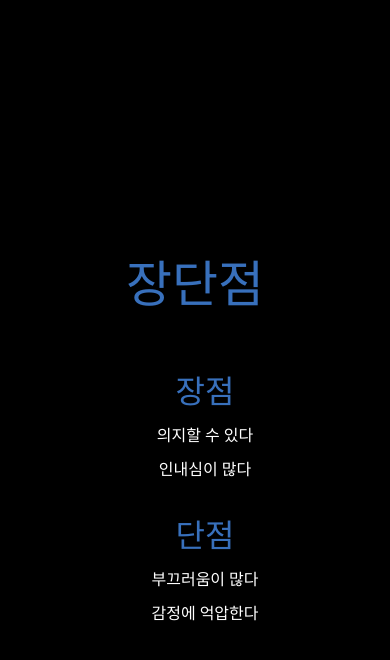
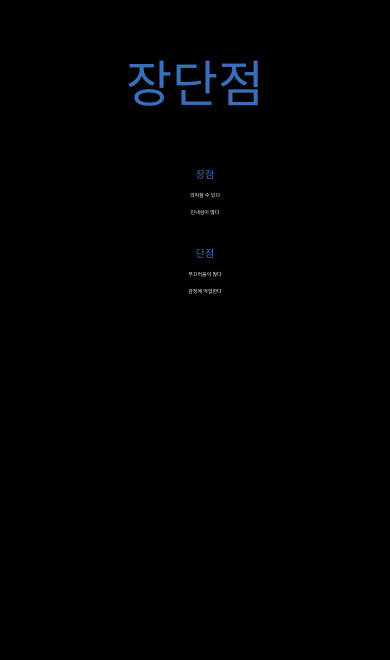
Before and after one commit to neul0129/mbti_project, a React (Create React App) app: page /profiles/ENFJ in a window 390 px wide. Shown: the part 2000-2660 px from the top of the page. Built offline with nearby package versions, Linux system fonts and the light colour scheme.

Commit message:
padding-top 값 변경
padding-top 값 변경

```diff
--- a/src/pages/Profile/style.css
+++ b/src/pages/Profile/style.css
@@ -184,4 +184,16 @@ li {
 	#chemistry > ul {
 		flex-direction: column;
 	}
+	li{
+		font-size: 5px;
+	}
+	#character,
+#prosCons,
+#fact,
+#job,
+#love,
+#chemistry {
+  height: 100vh;
+  padding-top: 100px;
 }
+}
```
